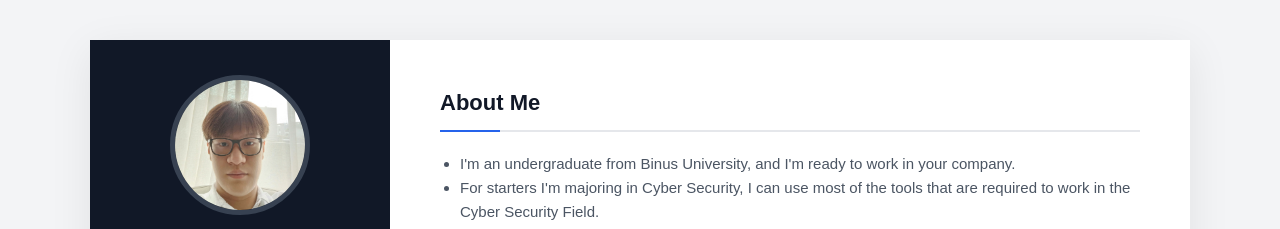
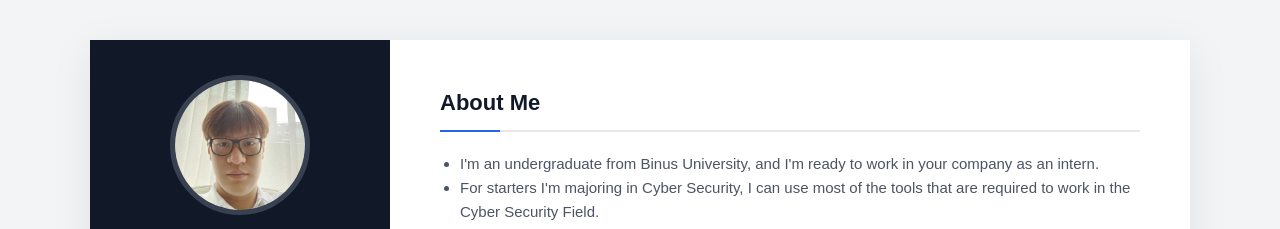
Before and after one commit to d3bon67/my-cv, a plain HTML site: page index.html in a window 1280 px wide. Shown: the top 229 px of the page. Drawn offline with Linux system fonts and the light colour scheme.

Commit message:
Update index.html

```diff
--- a/index.html
+++ b/index.html
@@ -474,7 +474,7 @@
             </h2>
 
             <ul class="about-text" style="padding-left: 20px;">
-                <li>I'm an undergraduate from Binus University, and I'm ready to work in your company.</li>
+                <li>I'm an undergraduate from Binus University, and I'm ready to work in your company as an intern.</li>
                 <li>For starters I'm majoring in Cyber Security, I can use most of the tools that are required to work in the Cyber Security Field.</li>
                 <li>I can speak both Indonesian and English fluently.</li>
                 <li>My hobbies are reading, basketball and doing random researches.</li>
```
